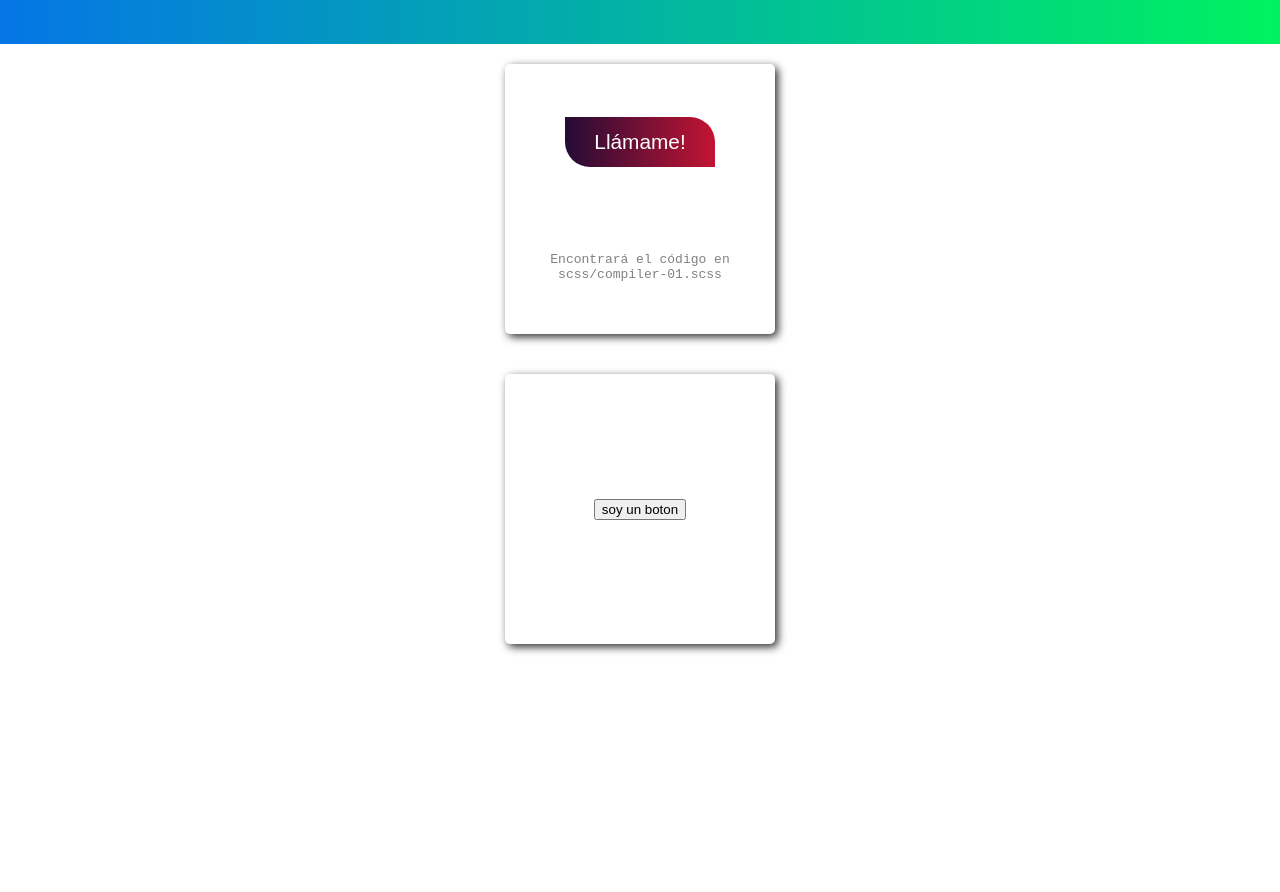
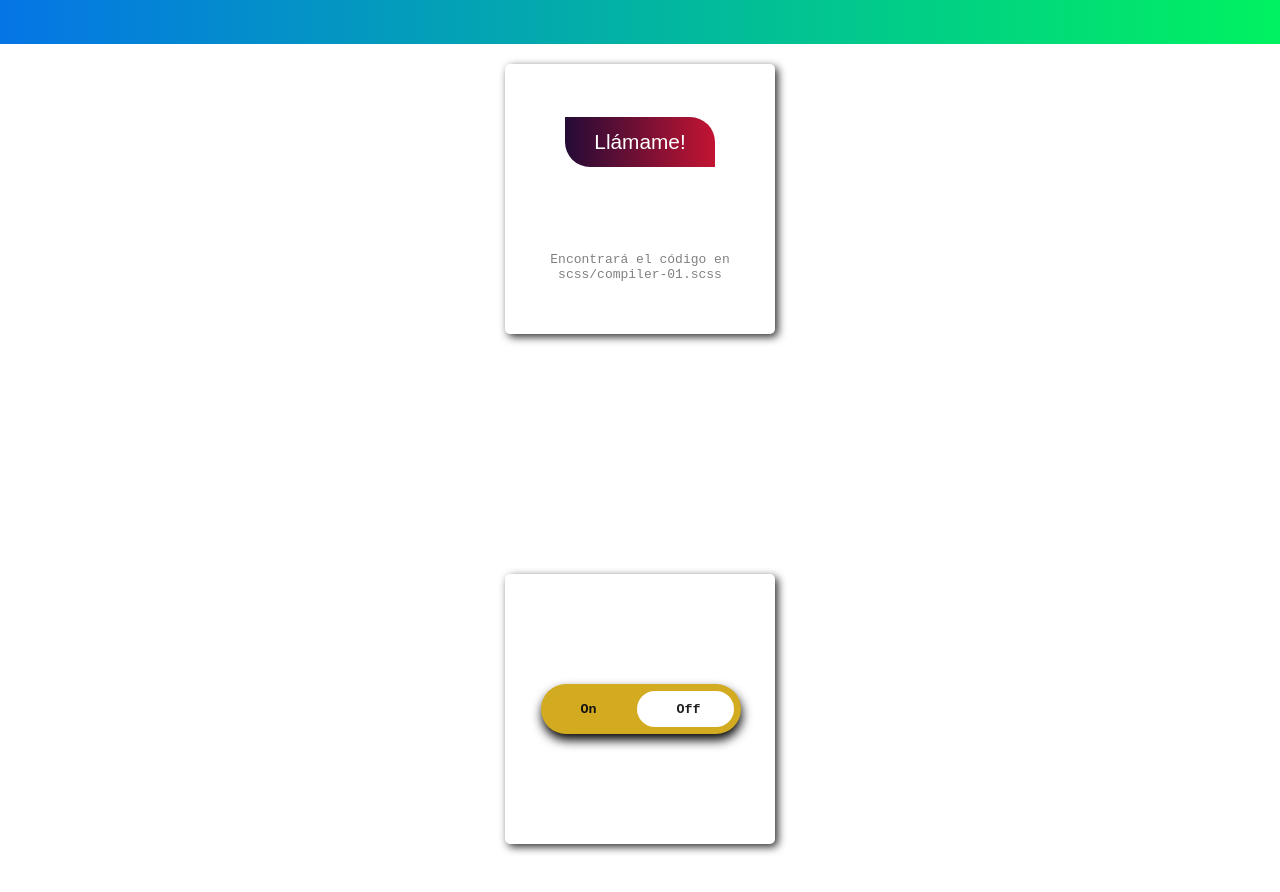
Before and after one commit to Gabriel-Arg/Blockcode-Buttoms, a plain HTML site: page index.html in a window 1280 px wide. Shown: the part 156-1048 px from the top of the page. Before the commit the page ends 820 px from the top, so only its background shows below. Drawn offline with Linux system fonts and the light colour scheme.

Commit message:
Termino bloque de codigo btn-02

```diff
--- a/index.html
+++ b/index.html
@@ -66,11 +66,12 @@
 
     <div class="wraper conteiner-tarjeta">
 
-        <div class="tarjeta">
+        <div class="tarjeta tarjeta-02">
 
-            <button class="btn-02">
-                soy un boton
-            </button>
+            <span class="switcher switcher-1">
+                <input type="checkbox" id="switcher-1">
+                <label for="swithcer"></label>
+            </span>
 
         </div>
 
--- a/scss/compiler-02.scss
+++ b/scss/compiler-02.scss
@@ -1,3 +1,89 @@
-.btn-02 {
-    background-color: red;
+.switcher {
+    // border: 1px solid red;
+    position: relative;
+    height: 56px;
+
+    input {
+        appearance: none;
+        position: relative;
+        width: 200px;
+        height: 50px;
+        border-radius: 25px;
+        outline: none;
+        cursor: pointer;
+        font-family: monospace;
+        font-weight: bold;
+        box-shadow: 1px 6px 11px #000000;
+    }
+    input:before,
+    input:after {
+        z-index: 2;
+        position: absolute;
+        top: 50%;
+        transform: translateY(-50%);
+        color: #111;
+    }
+    input:before {
+        content: "On";
+        left: 40px;
+    }
+    input:after {
+        content: "Off";
+        right: 40px;
+    }
+
+    label {
+        z-index: 1;
+        position: absolute;
+        top: 10px;
+        bottom: 10px;
+        border-radius: 20px;
+    }
+
+    input {
+        transition: 0.25s -0.1s;
+    }
+    input:checked {
+        background-color: white;
+    }
+    input:checked:before {
+        color: #111;
+        transition: color 0.5s 0.2s;
+    }
+    input:checked:after {
+        color: #111;
+        transition: color 0.5s;
+    }
+
+    input:checked+label {
+        left: 10px;
+        right: 100px;
+        background-color: #d2ab21;
+        transition: left 0.5s, right 0.4s 0.2s;
+    }
+
+    input:not(:checked) {
+        background: #d2ab21;
+        transition: background 0.5s -0.1s;
+    }
+    input:not(:checked):before {
+        color: #111;
+        transition: color 0.5s;
+    }
+    input:not(:checked):after {
+        color: #1e1e1e;
+        transition: color 0.5s 0.2s;
+    }
+
+    input:not(:checked)+label {
+        left: 100px;
+        right: 10px;
+        background: white;
+        transition: left 0.4s 0.2s, right 0.5s, background 0.35s -0.1s;
+
+    }
 }
+
+.tarjeta-02 {
+    margin: 200px 0px 200px;
+}
```
Also changed, not shown: css/style-02.css, 1 other file.
